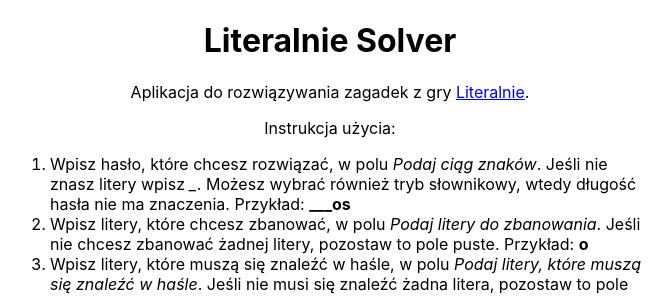
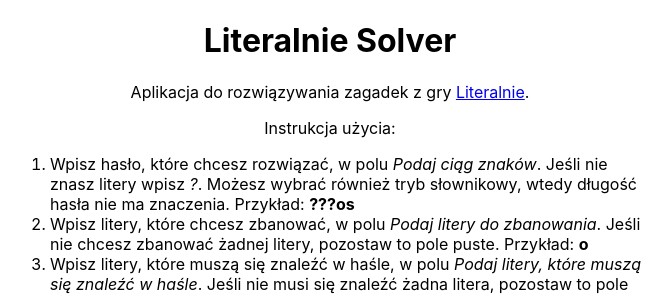
Before and after one commit to pingwin02/literalnie-solver, a React (Create React App) app: page / in a window 1280 px wide. Shown: the top 296 px of the page, without its empty margins (310-982 px from the left). Built offline with nearby package versions, Linux system fonts and the light colour scheme.

Commit message:
Changed uknown letter from _ to ? for better view

```diff
--- a/src/App.js
+++ b/src/App.js
@@ -26,9 +26,9 @@
         <ol style={{ textAlign: "left" }}>
           <li>
             Wpisz hasło, które chcesz rozwiązać, w polu{" "}
-            <em>Podaj ciąg znaków</em>. Jeśli nie znasz litery wpisz <em>_</em>.
+            <em>Podaj ciąg znaków</em>. Jeśli nie znasz litery wpisz <em>?</em>.
             Możesz wybrać również tryb słownikowy, wtedy długość hasła nie ma
-            znaczenia. Przykład: <strong>___os</strong>
+            znaczenia. Przykład: <strong>???os</strong>
           </li>
           <li>
             Wpisz litery, które chcesz zbanować, w polu{" "}
--- a/src/components/PasswordForm.js
+++ b/src/components/PasswordForm.js
@@ -42,9 +42,9 @@
         let matches = true;
         for (let i = 0; i < inputString.length && matches; i++) {
           if (
-            (inputString[i] !== "_" && inputString[i] !== word[i]) ||
+            (inputString[i] !== "?" && inputString[i] !== word[i]) ||
             (!dictionaryMode &&
-              inputString[i] === "_" &&
+              inputString[i] === "?" &&
               bannedChars.includes(word[i]))
           ) {
             matches = false;
```
